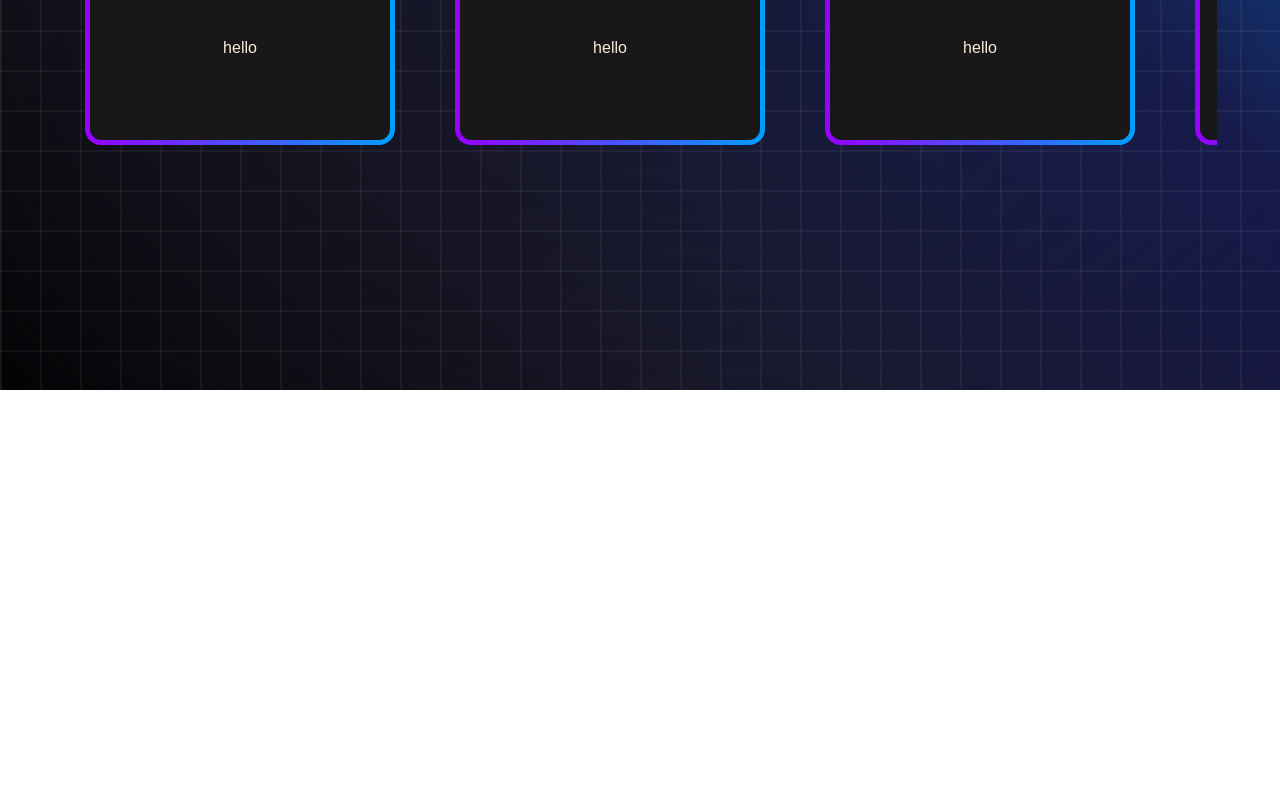
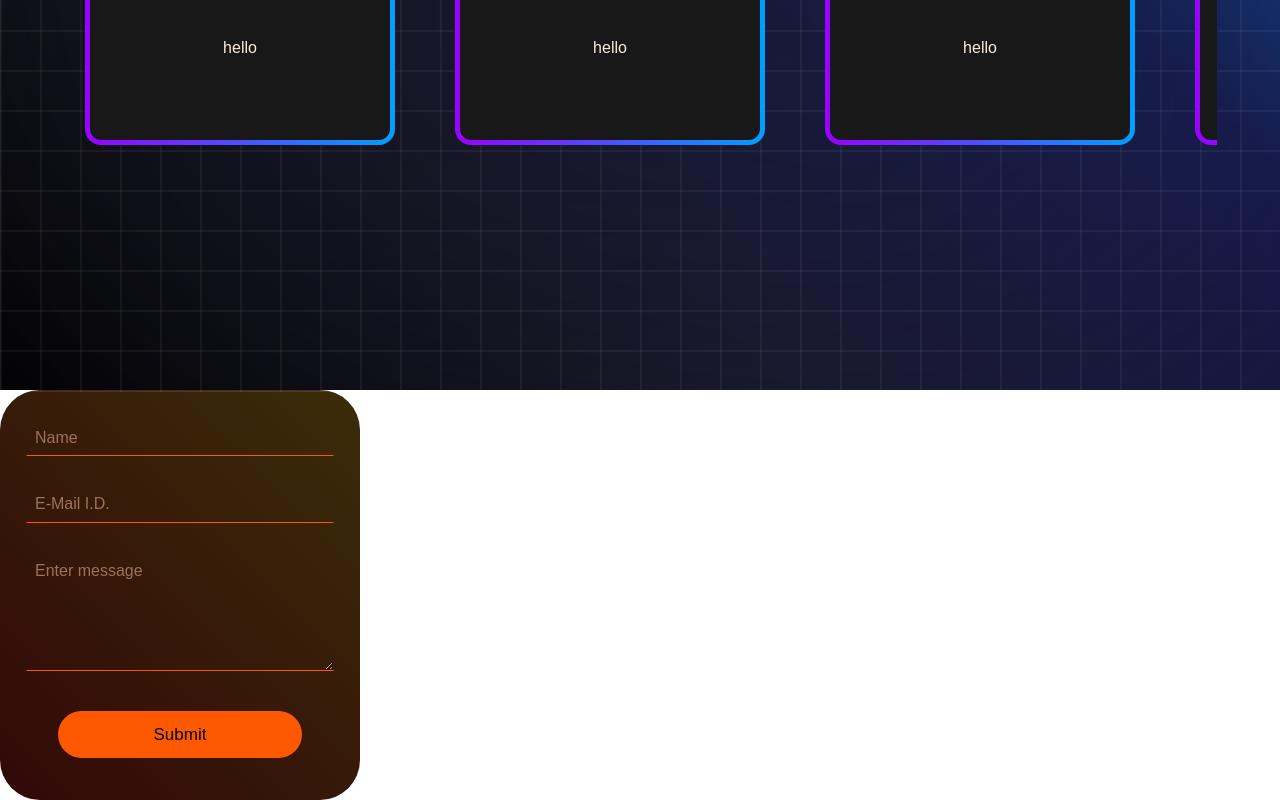
Before and after one commit to codinghaytam/website, a React (Vite) app: page / in a window 1280 px wide. Shown: the part 2580-3380 px from the top of the page. Before the commit the page ends 2972 px from the top, so only its background shows below. Built offline with nearby package versions, Linux system fonts and the light colour scheme.

Commit message:
no time form

```diff
--- /dev/null
+++ b/src/css/talk_to.css
@@ -0,0 +1,101 @@
+.form {
+    display: flex;
+    align-items: center;
+    flex-direction: column;
+    gap: 10px;
+    background-image: linear-gradient(45deg, #330808,
+    #3a2c09);
+    border-radius: 2.5em;
+    padding: 30px;
+    width: 300px;
+    height: 350px;
+  }
+
+  .form::before {
+    content: '';
+    background-image: linear-gradient(45deg, #ff0000,
+    #ffb700);
+    height: 358px;
+    width: 309px;
+    position: absolute;
+    margin-top: -34px;
+    margin-left: px;
+    z-index: -1;
+    border-radius: 2.7em;
+  }
+
+  .button {
+    margin-top: 10px;
+    font-family: Arial, Helvetica, sans-serif;
+    font-size: 17px;
+    background: #ff5900;
+    color: black;
+    padding: 0.7em 5.5em;
+    display: flex;
+    align-items: center;
+    border: 2px solid #66da4300;
+    border-radius: 5em;
+    overflow: hidden;
+    transition: all 0.2s;
+    cursor: pointer;
+  }
+
+  .button:hover {
+    border: 2px solid #ff5900;
+    background: #00000000;
+    color: #ff5900;
+  }
+
+  .button:active {
+    border: 2px solid #66da4300;
+    background: #ff5900;
+    color: black;
+  }
+
+  .input {
+    width: calc(100% - 10px);
+    padding: 8px;
+    margin-bottom: 20px;
+    border: 1px solid #66da4300;
+    border-bottom: 1px solid #ff5900;
+    outline: none;
+    background-color: transparent;
+    color: #ff5900;
+    font-family: Arial, Helvetica, sans-serif;
+    transition: 0.2s;
+  }
+
+  .input:focus {
+    border: 1px solid #66da4300;
+    border-bottom: 1px solid #ff5900;
+    background-color: transparent;
+    color: white;
+  }
+
+  .input::placeholder {
+    color: #9b725b;
+  }
+
+  .textarea {
+    font-family: Arial, Helvetica, sans-serif;
+    width: calc(100% - 10px);
+    padding: 8px;
+    height: 100px;
+    margin-bottom: 20px;
+    border: 1px solid #66da4300;
+    border-bottom: 1px solid #ff5900;
+    outline: none;
+    background-color: transparent;
+    color: #ff5900;
+  }
+
+  .textarea::placeholder {
+    color: #9b725b;
+  }
+
+  .textarea:focus {
+    border: 1px solid #66da4300;
+    border-bottom: 1px solid #ff5900;
+    background-color: transparent;
+    color: white;
+  }
--- a/src/main.jsx
+++ b/src/main.jsx
@@ -5,11 +5,13 @@ import TopBar from './Topbar.jsx'
 import Hero from './Hero.jsx'
 import About from './About.jsx'
 import Projects from './projects.jsx'
+import Talk_to from './talk_to.jsx'
 createRoot(document.getElementById('root')).render(
   <StrictMode>
     <TopBar/>
     <Hero/>
     <About/>
     <Projects/>
+    <Talk_to/>
   </StrictMode>,
 )
--- a/src/talk_to.jsx
+++ b/src/talk_to.jsx
@@ -1,24 +1,17 @@
 import React from "react";
+import './css/talk_to.css'
+function Talk_to(){
+    return (
+        <div>
 
-function talk_to(){
-    return(
-        <div className="">
-            <form>
-                    <div className="info">
-                        <label htmlFor="your-name">your name</label>
-                        <input type="text" className="your-name" name="your-name"/>
-                        <label htmlFor="your-email">your email</label>
-                        <input type="email" className="your-email" name="your-email"/>
-                        <label htmlFor="subject">subject</label>
-                        <input type="text" className="subject" name="subject" />
-                    </div>
-                    <div className="text">
-                        <label htmlFor="message">your message</label>
-                        <textarea className="message" name="message">
-
-                        </textarea>
-                    </div>
-                </form>
+            <form className="form">
+                <input className="input" type="text" placeholder="Name"/>
+                <input className="input" type="text" placeholder="E-Mail I.D."/>
+                <textarea className="textarea" placeholder="Enter message"></textarea>
+                <center><button className="button">Submit</button></center>
+            </form>
         </div>
     )
 }
+
+export default Talk_to
```
